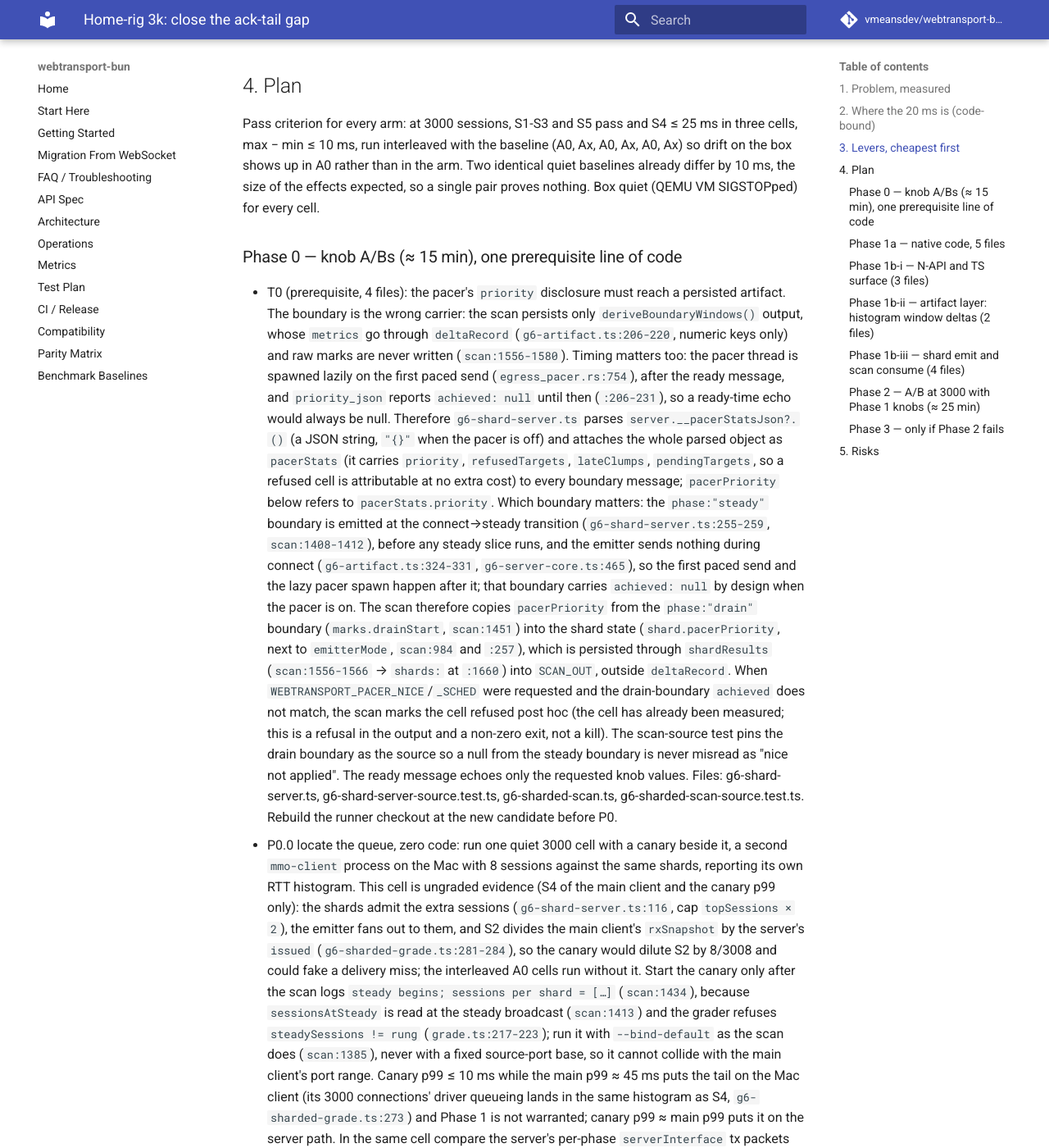
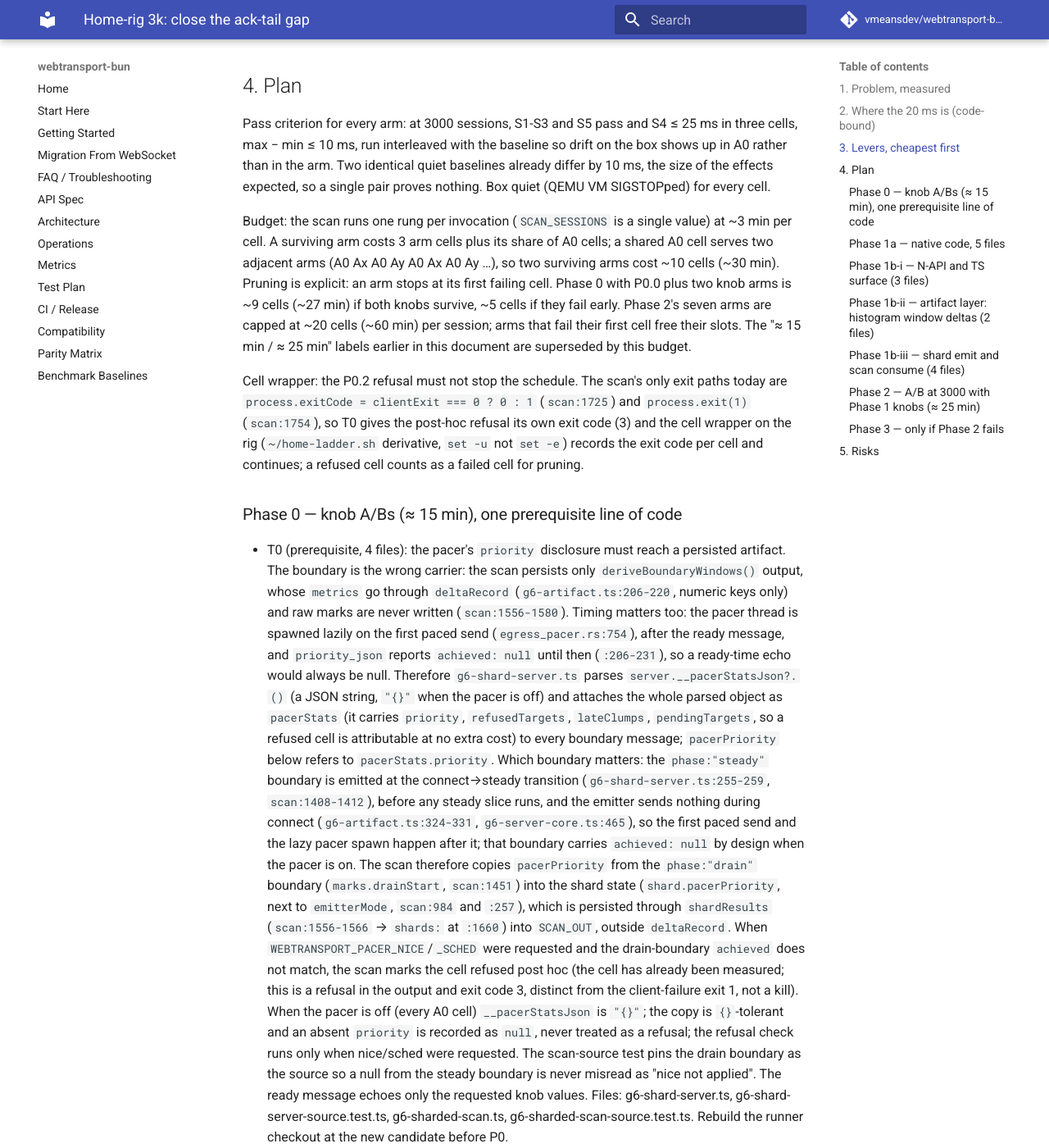
Before and after one commit to vmeansdev/webtransport-bun, an MkDocs documentation site: the page built from docs/superpowers/plans/2026-09-03-home-rig-3k-ack-tail.md, in a window 1280 px wide and 1400 px high, scrolled down 3246 px. Shown: the whole window at 82% size. Built offline with MkDocs 1.6.1 and Material for MkDocs 9.7.7, drawn with Linux system fonts in a browser that asks for light colours; comment, search, counter and statistics services are not loaded; some of the changed text lies outside the part shown.

Commit message:
Revise the 3k plan after Critic round 2
Canary sized at 32 sessions with a 100 s steady window that closes
before the main drain; explicit cell budget with shared A0 cells and
first-failure pruning; the P0.2 refusal gets exit code 3 and the cell
wrapper continues; the pacer-off copy is {}-tolerant.

Co-Authored-By: Claude Fable 5.1 <noreply@anthropic.com>

```diff
--- a/docs/superpowers/plans/2026-09-03-home-rig-3k-ack-tail.md
+++ b/docs/superpowers/plans/2026-09-03-home-rig-3k-ack-tail.md
@@ -139,10 +139,29 @@ a separate runtime cannot bypass steps 2/5).
 
 Pass criterion for every arm: at 3000 sessions, S1-S3 and S5 pass and S4
 ≤ 25 ms in three cells, max − min ≤ 10 ms, run interleaved with the
-baseline (A0, Ax, A0, Ax, A0, Ax) so drift on the box shows up in A0
-rather than in the arm. Two identical quiet baselines already differ by
-10 ms, the size of the effects expected, so a single pair proves nothing.
-Box quiet (QEMU VM SIGSTOPped) for every cell.
+baseline so drift on the box shows up in A0 rather than in the arm. Two
+identical quiet baselines already differ by 10 ms, the size of the
+effects expected, so a single pair proves nothing. Box quiet (QEMU VM
+SIGSTOPped) for every cell.
+
+Budget: the scan runs one rung per invocation (`SCAN_SESSIONS` is a
+single value) at ~3 min per cell. A surviving arm costs 3 arm cells plus
+its share of A0 cells; a shared A0 cell serves two adjacent arms
+(A0 Ax A0 Ay A0 Ax A0 Ay …), so two surviving arms cost ~10 cells
+(~30 min). Pruning is explicit: an arm stops at its first failing cell.
+Phase 0 with P0.0 plus two knob arms is ~9 cells (~27 min) if both knobs
+survive, ~5 cells if they fail early. Phase 2's seven arms are capped at
+~20 cells (~60 min) per session; arms that fail their first cell free
+their slots. The "≈ 15 min / ≈ 25 min" labels earlier in this document
+are superseded by this budget.
+
+Cell wrapper: the P0.2 refusal must not stop the schedule. The scan's
+only exit paths today are `process.exitCode = clientExit === 0 ? 0 : 1`
+(`scan:1725`) and `process.exit(1)` (`scan:1754`), so T0 gives the
+post-hoc refusal its own exit code (3) and the cell wrapper on the rig
+(`~/home-ladder.sh` derivative, `set -u` not `set -e`) records the exit
+code per cell and continues; a refused cell counts as a failed cell for
+pruning.
 
 ### Phase 0 — knob A/Bs (≈ 15 min), one prerequisite line of code
 - T0 (prerequisite, 4 files): the pacer's `priority` disclosure must reach
@@ -173,7 +192,11 @@ Box quiet (QEMU VM SIGSTOPped) for every cell.
   `WEBTRANSPORT_PACER_NICE`/`_SCHED` were requested and the drain-boundary
   `achieved` does not match, the scan marks the cell refused post hoc
   (the cell has already been measured; this is a refusal in the output
-  and a non-zero exit, not a kill). The scan-source test pins the drain
+  and exit code 3, distinct from the client-failure exit 1, not a kill).
+  When the pacer is off (every A0 cell) `__pacerStatsJson` is `"{}"`;
+  the copy is `{}`-tolerant and an absent `priority` is recorded as
+  `null`, never treated as a refusal; the refusal check runs only when
+  nice/sched were requested. The scan-source test pins the drain
   boundary as the source so a null from the steady boundary is never
   misread as "nice not applied". The ready message echoes only the
   requested knob values. Files: g6-shard-server.ts,
@@ -181,14 +204,21 @@ Box quiet (QEMU VM SIGSTOPped) for every cell.
   g6-sharded-scan-source.test.ts. Rebuild the runner checkout at the new
   candidate before P0.
 - P0.0 locate the queue, zero code: run one quiet 3000 cell with a
-  canary beside it, a second `mmo-client` process on the Mac with 8
+  canary beside it, a second `mmo-client` process on the Mac with 32
   sessions against the same shards, reporting its own RTT histogram.
+  32, not fewer: actions run at 0.5 Hz per session (`MOVE_HZ` 4, action
+  every 8th tick), so 32 sessions × 100 s ≈ 1,600 samples with ~16 in
+  the p99 tail; 8 sessions would rest the p99 on ~5 samples. The canary
+  runs `--steady-secs 100`, started ≈ 5 s after the `steady begins` log,
+  so its histogram closes before the main client's drain; otherwise
+  post-drain quiet samples pull its tail down and fake a "client-side"
+  verdict.
   This cell is ungraded evidence (S4 of the main client and the canary
   p99 only): the shards admit the extra sessions (`g6-shard-server.ts:116`,
   cap `topSessions × 2`), the emitter fans out to them, and S2 divides
   the main client's `rxSnapshot` by the server's `issued`
   (`g6-sharded-grade.ts:281-284`), so the canary would dilute S2 by
-  8/3008 and could fake a delivery miss; the interleaved A0 cells run
+  32/3032 and could fake a delivery miss; the interleaved A0 cells run
   without it. Start the canary only after the scan logs
   `steady begins; sessions per shard = […]` (`scan:1434`), because
   `sessionsAtSteady` is read at the steady broadcast (`scan:1413`) and
```
